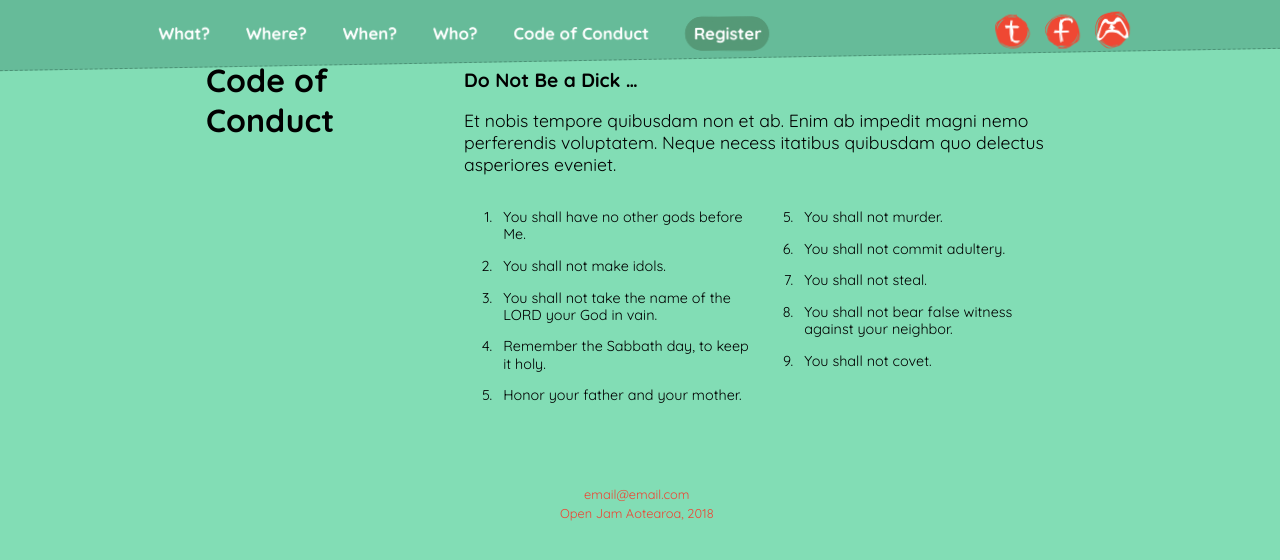
After one commit to tabreturn/jam-openjam-aotearoa, a PHP site: page /register.html in a window 1280 px wide. The commit adds this page. Shown: the top 560 px of the page. Run offline with PHP 8.4, Linux system fonts and the light colour scheme.

Commit message:
- setup register page

```diff
--- a/website/index.html
+++ b/website/index.html
@@ -39,8 +39,8 @@
   <li><a href="#"><img src="img/icon-facebook.svg" /></a></li>
   <li><a href="#"><img src="img/icon-itch.svg" /></a></li>
 </ol>
+<br style="clear:both" />
 
-<br style="clear:both" />
 
 <!-- banner -->
 
--- /dev/null
+++ b/website/register.html
@@ -0,0 +1,97 @@
+<!DOCTYPE html>
+
+<html lang="en">
+<head>
+  <title>Open Jam Aotearoa - Register</title>
+  <meta charset="utf-8">
+  <meta name="viewport" content="width=device-width, initial-scale=1">
+  <link rel="stylesheet" href="screen.css" />
+</head>
+<body id="register_bg">
+
+<div id="bp_ind"></div>
+
+
+<!-- navigation -->
+
+<div id="nav">
+  <div class="container">
+
+    <ol id="main_nav">
+      <li><a href="index.html#what-a">What?</a></li>
+      <li><a href="index.html#where-a">Where?</a></li>
+      <li><a href="index.html#when-a">When?</a></li>
+      <li><a href="index.html#who-a">Who?</a></li>
+      <li><a href="index.html#conduct-a">Code of Conduct</a></li>
+      <li><a href="register.html" class="register_sel">Register</a></li>
+    </ol>
+    <ol id="social" class="social-nonmobile">
+      <li><a href="#"><img src="img/icon-twitter.svg" /></a></li>
+      <li><a href="#"><img src="img/icon-facebook.svg" /></a></li>
+      <li><a href="#"><img src="img/icon-itch.svg" /></a></li>
+    </ol>
+
+  </div>
+</div>
+
+<ol id="social" class="social-mobile-header">
+  <li><a href="#"><img src="img/icon-twitter.svg" /></a></li>
+  <li><a href="#"><img src="img/icon-facebook.svg" /></a></li>
+  <li><a href="#"><img src="img/icon-itch.svg" /></a></li>
+</ol>
+<br style="clear:both" />
+
+
+<!-- register -->
+
+<div class="section" id="register">
+  <div class="container">
+
+    <h1>Code of Conduct</h1>
+    <div class="sect_cont">
+      <div class="col-1">
+        <h2>Do Not Be a Dick &hellip;</h2>
+        <p class="larger">
+        Et nobis tempore quibusdam non et ab. Enim ab impedit magni nemo
+        perferendis voluptatem. Neque necess itatibus quibusdam quo delectus
+        asperiores eveniet.
+        </p>
+      </div>
+      <div class="col-2">
+        <ol>
+          <li>You shall have no other gods before Me.</li>
+          <li>You shall not make idols.</li>
+          <li>You shall not take the name of the LORD your God in vain.</li>
+          <li>Remember the Sabbath day, to keep it holy.</li>
+          <li>Honor your father and your mother.</li>
+        </ol>
+      </div>
+      <div class="col-2">
+        <ol start="5">
+          <li>You shall not murder.</li>
+          <li>You shall not commit adultery.</li>
+          <li>You shall not steal.</li>
+          <li>You shall not bear false witness against your neighbor.</li>
+          <li>You shall not covet.</li>
+        </ol>
+      </div>
+    </div>
+
+  </div>
+</div>
+
+<ol id="social" class="social-mobile-footer">
+  <li><a href="#"><img src="img/icon-twitter.svg" /></a></li>
+  <li><a href="#"><img src="img/icon-facebook.svg" /></a></li>
+  <li><a href="#"><img src="img/icon-itch.svg" /></a></li>
+</ol>
+
+<div id="footnote" class="container">
+  email@email.com<br />
+  Open Jam Aotearoa, 2018
+</div>
+
+<script src="zenscroll-min.js"></script>
+
+</body>
+</html>
--- a/website/screen.css
+++ b/website/screen.css
@@ -1,11 +1,11 @@
 /* testing */
 
-* { outline: 1px solid red; }
+/* { outline: 1px solid red; }
 #bp_ind { background-color: red; bottom: 0; height: 50px; position: fixed; width: 50px; z-index: 99; }
 @media screen and (min-width: 768px) { #bp_ind { background-color: orange; } }
 @media screen and (min-width: 992px) { #bp_ind { background-color: yellow; } }
 @media screen and (min-width: 1200px) { #bp_ind { background-color: white; } }
-
+*/
 
 /* general */
 
@@ -91,19 +91,6 @@ a:hover {
 
 .illustration {
   width: 50%;
-}
-
-.register_btn {
-  background-color: #EF4833;
-  border: 1px dashed rgba(20,60,45,0.35);
-  border-radius: 2em;
-  box-sizing: border-box;
-  color: #FFF;
-  display: inline-block;
-  font-weight: bold;
-  font-size: 20px;
-  margin: 25px auto;
-  padding: 25px;
 }
 
 
@@ -370,6 +357,34 @@ a:hover {
   text-align: center;
 }
 
+
+/* register */
+
+.register_btn {
+  background-color: #EF4833;
+  border: 1px dashed rgba(20,60,45,0.35);
+  border-radius: 2em;
+  box-sizing: border-box;
+  color: #FFF;
+  display: inline-block;
+  font-weight: bold;
+  font-size: 20px;
+  margin: 25px auto;
+  padding: 25px;
+}
+
+.register_sel {
+   background-color: #597;
+   border: 5px solid #597;
+   border-radius: 20px;
+   padding: 1px 3px 2px 4px;
+}
+
+#register_bg {
+  background-image: none;
+}
+
+
 /* media queries */
 
 @media screen and (min-width: 768px) {
```
